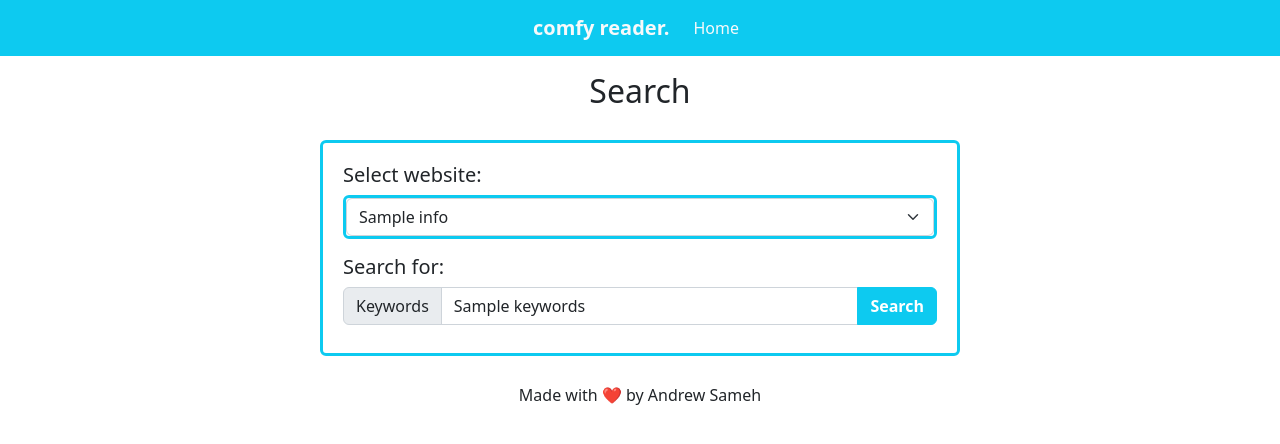
After one commit to acskii/reader, a Django app: template comfy/templates/search/search.html in a window 1280 px wide. The commit adds this page. Shown: the top 444 px of the page. Run offline with Django 3.2, Linux system fonts and the light colour scheme; the template is opened without the code that fills it: most values are stand-ins (such as "Sample title", 1, 10 or a date in 2020).

Commit message:
feat: search page template
added search page template for keyword search.
added results page template for search results.
added search tab in home page
.. a search bar may come later in home page..

```diff
--- /dev/null
+++ b/comfy/templates/search/search.html
@@ -0,0 +1,50 @@
+{% extends 'reader/base.html' %}
+{% block styles %}
+<style>
+    hr {
+        opacity: 1;
+    }
+    strong {
+        color: white;
+    }
+</style>
+{% endblock %}
+{% block content %}
+<h2 class="text-center mt-3">Search</h2>
+<div class="container border border-info border-3 rounded" style="width: 50%; margin-top: 30px; padding: 20px">
+    <form name="search-form" method="POST">
+        {% csrf_token %}
+        <fieldset>
+            <h5 for="website" class="form-label">Select website:</h5>
+            <div class="mb-3 border border-info rounded">
+                <select required name="website" class="form-select">
+                    {% for op, info in website_options.items %}
+                    <option value="{{ op }}" {% if op == option %} selected {% endif %}> <!--herer-->
+                        <div class="input-group flex-nowrap">
+                            <h2 class="form-control">{{ info.name }}</h2>
+                        </div>
+                    </option>
+                    {% endfor %}
+                </select>
+            </div>
+        </fieldset>
+        <fieldset>
+            <h5 for="keywords" class="form-label">Search for:</h5>
+            <div class="input-group mb-2">
+                <span class="input-group-text">Keywords</span>
+                <input required type="text" class="form-control" aria-label="Sizing example input"
+                    aria-describedby="inputGroup-sizing-default" name="keywords" placeholder="Search keywords"
+                    {% if keywords %}
+                    value="{{ keywords }}"
+                    {% endif %}>
+                <button type="submit" id="search-button" class="input-group-text btn btn-info float-end">
+                    <span id="load-spin" class="d-none spinner-border spinner-border-sm" role="status"
+                        aria-hidden="true"></span>
+                    <strong>Search</strong>
+                </button>
+            </div>
+        </fieldset>
+    </form>
+</div>
+{% block results %}{% endblock %}
+{% endblock %}
```
Also changed, not shown: comfy/templates/home/home.html (+32 -1 lines), comfy/templates/search/results.html (added, +67 -0 lines).
